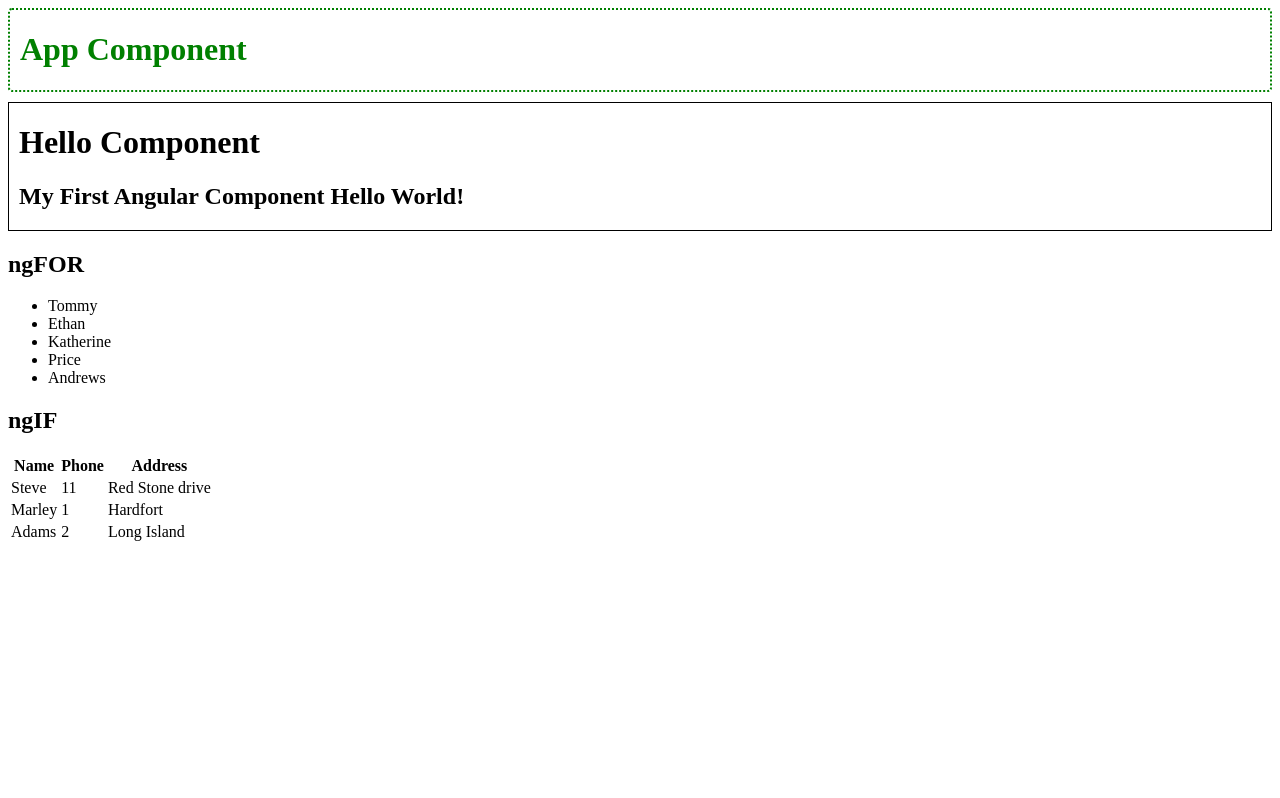
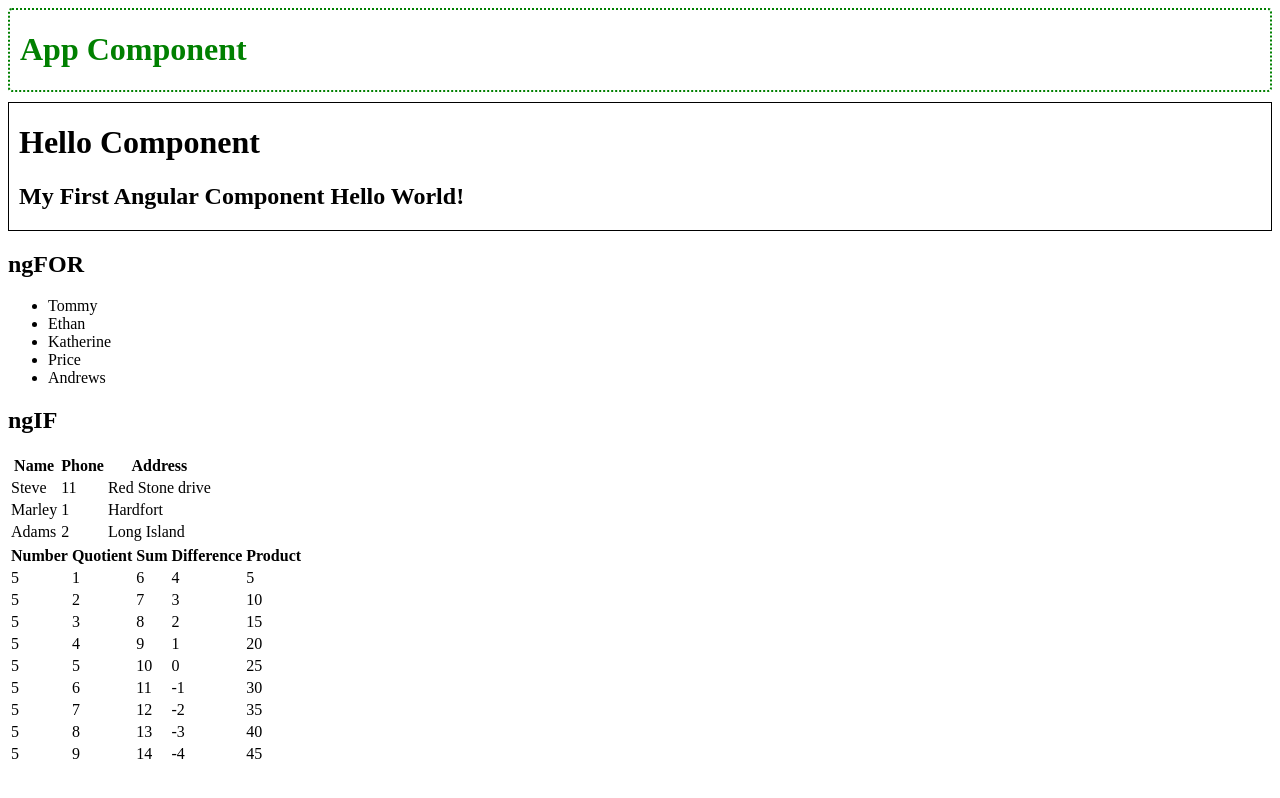
Before and after one commit to mohsinkd786/angular, an Angular app in the folder hello-angular/: page / in a window 1280 px wide. Built offline with nearby package versions, Linux system fonts and the light colour scheme.

Commit message:
Table Generator

```diff
--- a/hello-angular/src/app/app.component.html
+++ b/hello-angular/src/app/app.component.html
@@ -3,3 +3,4 @@
 </div>
   <app-hello></app-hello>
   <app-user></app-user>
+  <app-table></app-table>
--- a/hello-angular/src/app/app.module.ts
+++ b/hello-angular/src/app/app.module.ts
@@ -4,12 +4,14 @@ import { NgModule } from '@angular/core';
 import { AppComponent } from './app.component';
 import { HelloComponent } from './hello/hello.component';
 import { UserComponent } from './user/user.component';
+import { TableComponent } from './table/table.component';
 
 @NgModule({
   declarations: [
     AppComponent,
     HelloComponent,
-    UserComponent
+    UserComponent,
+    TableComponent
   ],
   imports: [
     BrowserModule
--- /dev/null
+++ b/hello-angular/src/app/table.service.ts
@@ -0,0 +1,23 @@
+import { Injectable } from '@angular/core';
+
+@Injectable({
+  providedIn: 'root'
+})
+export class TableService {
+
+  constructor() { }
+  getData(_number,_limit){
+    let data =[]
+    for(let i=1;i<_limit;i++){
+      let result ={
+        number : _number,
+        quotient: i,
+        sum : _number + i,
+        diff :  _number - i,
+        mul :  _number * i
+      }
+      data.push(result)
+    }
+    return data
+  }
+}
--- /dev/null
+++ b/hello-angular/src/app/table/table.component.html
@@ -0,0 +1,36 @@
+<table>
+    <tr>
+      <th>
+        Number
+      </th>
+      <th>
+        Quotient
+      </th>
+      <th>
+        Sum
+      </th>
+      <th>
+        Difference
+      </th>
+      <th>
+        Product
+      </th>
+    </tr>
+    <tr *ngFor="let u of data">
+        <td>
+            {{u.number}}
+          </td>
+          <td>
+            {{u.quotient}}
+          </td>
+          <td>
+            {{u.sum}}
+          </td>
+          <td>
+            {{u.diff}}
+          </td>
+          <td>
+            {{u.mul}}
+          </td>
+    </tr>
+  </table>
--- /dev/null
+++ b/hello-angular/src/app/table/table.component.ts
@@ -0,0 +1,16 @@
+import { Component, OnInit } from '@angular/core';
+import { TableService } from "../table.service";
+@Component({
+  selector: 'app-table',
+  templateUrl: './table.component.html',
+  styleUrls: ['./table.component.css']
+})
+export class TableComponent implements OnInit {
+
+  constructor(private service : TableService) { }
+  data;
+
+  ngOnInit() {
+    this.data = this.service.getData(5,10)
+  }
+}
```
Also changed, not shown: hello-angular/src/app/table/table.component.css (added), 2 other files (tests, documents, lock files or other folders).
